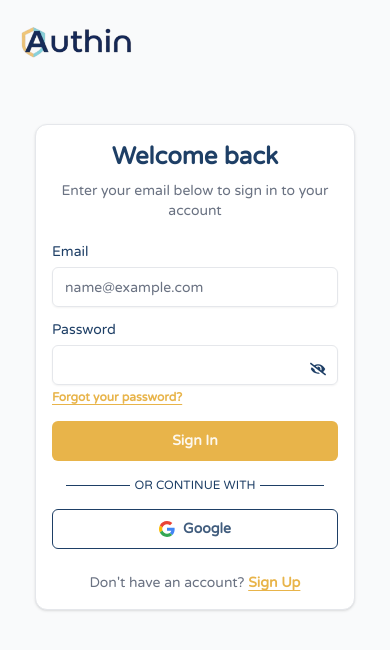
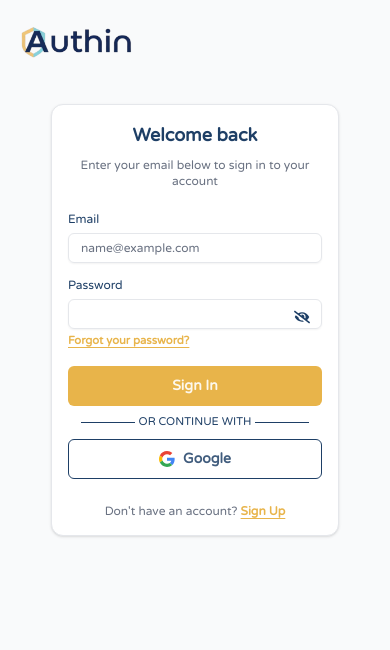
Before and after one commit to baraa-elhajj/auth-in, a React (Vite) app in the folder frontend/: page /login in a window 390 px wide. Shown: the top 650 px of the page. Built offline with nearby package versions, Linux system fonts and the light colour scheme; no server answers.

Commit message:
Update Login.jsx

```diff
--- a/frontend/src/pages/Login.jsx
+++ b/frontend/src/pages/Login.jsx
@@ -87,34 +87,34 @@
 
   return (
     <div
-      className="mx-auto mt-10 flex flex-col justify-center space-y-6 w-xs sm:w-sm p-4
+      className="mx-auto mt-5 md:mt-10 flex flex-col justify-center space-y-6 w-2xs md:w-sm p-4
      bg-white text-(--primary) rounded-xl border border-gray-200 shadow-sm"
     >
       <div className="flex flex-col space-y-2 text-center">
-        <h1 className="text-2xl font-semibold">
+        <h1 className="text-lg md:text-2xl font-semibold">
           {loginForm ? "Welcome back" : "Create an account"}
         </h1>
-        <p className="text-sm text-gray-500">
+        <p className="text-xs md:text-sm text-gray-500">
           {loginForm
             ? "Enter your email below to sign in to your account"
             : "Enter your info below to create an new account"}
         </p>
       </div>
 
-      <div className="grid gap-6">
+      <div className="grid gap-4 md:gap-6">
         <form onSubmit={handleSubmit}>
           <div className="grid gap-4">
             {!loginForm && (
               <div className="grid gap-2">
                 <label
-                  className="text-sm font-medium leading-none"
+                  className="text-xs md:text-sm font-medium leading-none"
                   htmlFor="name"
                 >
                   Full Name
                 </label>
                 <input
-                  className="flex h-10 w-full rounded-md border border-gray-200 bg-background px-3 py-2 text-sm
-                placeholder:text-gray-500 shadow-xs disabled:cursor-not-allowed disabled:opacity-50"
+                  className="flex h-7 md:h-10 md:w-full rounded-md border border-gray-200 bg-background px-3 py-2 text-sm
+                placeholder:text-gray-500 placeholder:text-xs md:placeholder:text-sm shadow-xs disabled:cursor-not-allowed disabled:opacity-50"
                   id="name"
                   onChange={(e) => setName(e.target.value)}
                   value={name}
@@ -126,7 +126,7 @@
             )}
             <div className="grid gap-2">
               <label
-                className="text-sm font-medium leading-none"
+                className="text-xs md:text-sm font-medium leading-none"
                 htmlFor="email"
               >
                 Email
@@ -134,8 +134,9 @@
               <input
                 onChange={(e) => setEmail(e.target.value)}
                 value={email}
-                className="flex h-10 w-full rounded-md border border-gray-200 bg-background px-3 py-2 text-sm
-                placeholder:text-gray-500 shadow-xs disabled:cursor-not-allowed disabled:opacity-50"
+                className="w-full rounded-md border border-gray-200 bg-background px-3 py-1 md:py-2
+                  text-sm placeholder:text-gray-500 placeholder:text-xs md:placeholder:text-sm shadow-xs
+                  disabled:cursor-not-allowed disabled:opacity-50"
                 id="email"
                 placeholder="name@example.com"
                 required
@@ -145,7 +146,7 @@
             <div className="grid gap-2">
               <div className="flex items-center">
                 <label
-                  className="text-sm font-medium leading-none"
+                  className="text-xs md:text-sm font-medium leading-none"
                   htmlFor="password"
                 >
                   Password
@@ -155,15 +156,16 @@
                 <input
                   onChange={(e) => setPassword(e.target.value)}
                   value={password}
-                  className="flex h-10 w-full rounded-md border border-gray-200 bg-background px-3 py-2
-                  text-sm placeholder:text-gray-500 shadow-xs disabled:cursor-not-allowed disabled:opacity-50"
+                  className="w-full rounded-md border border-gray-200 bg-background px-3 py-1 md:py-2
+                  text-sm placeholder:text-gray-500 placeholder:text-xs md:placeholder:text-sm shadow-xs
+                  disabled:cursor-not-allowed disabled:opacity-50"
                   id="password"
                   required
                   type={passwordVisible ? "text" : "password"}
                 />
                 <div
                   className={`cursor-pointer absolute inset-y-0 right-0 flex items-center pr-3 ${
-                    loginForm && "mb-3"
+                    loginForm && "mb-4"
                   }`}
                   onClick={togglePassword}
                 >
@@ -171,7 +173,7 @@
                 </div>
                 {loginForm && (
                   <div
-                    className="cursor-pointer max-w-fit text-xs underline underline-offset-3 font-semibold
+                    className="cursor-pointer max-w-fit text-[0.7rem] md:text-xs underline underline-offset-3 font-semibold
                     text-(--secondary) hover:text-(--secondary)/80 mt-1"
                     onClick={() => navigate("/reset-password")}
                   >
@@ -202,7 +204,7 @@
           <div className="absolute inset-0 flex items-center justify-center">
             <span className="w-[90%] border-t border-(--primary)" />
           </div>
-          <div className="relative flex justify-center text-xs uppercase">
+          <div className="relative flex justify-center text-[0.7rem] md:text-xs uppercase">
             <span className="bg-white px-1 text-(--primary)">
               Or Continue with
             </span>
@@ -213,10 +215,10 @@
         </div>
       </div>
 
-      <p className="px-8 text-center text-sm text-gray-500">
+      <p className="px-auto text-center text-xs md:text-sm text-gray-500">
         {loginForm ? "Don't have an account? " : "Already have an account? "}
         <span
-          className="cursor-pointer text-sm underline underline-offset-3 font-semibold text-(--secondary) hover:text-(--secondary)/80"
+          className="cursor-pointer text-xs md:text-sm underline underline-offset-3 font-semibold text-(--secondary) hover:text-(--secondary)/80"
           onClick={toggleLoginForm}
         >
           {loginForm ? "Sign Up" : "Login"}
```
